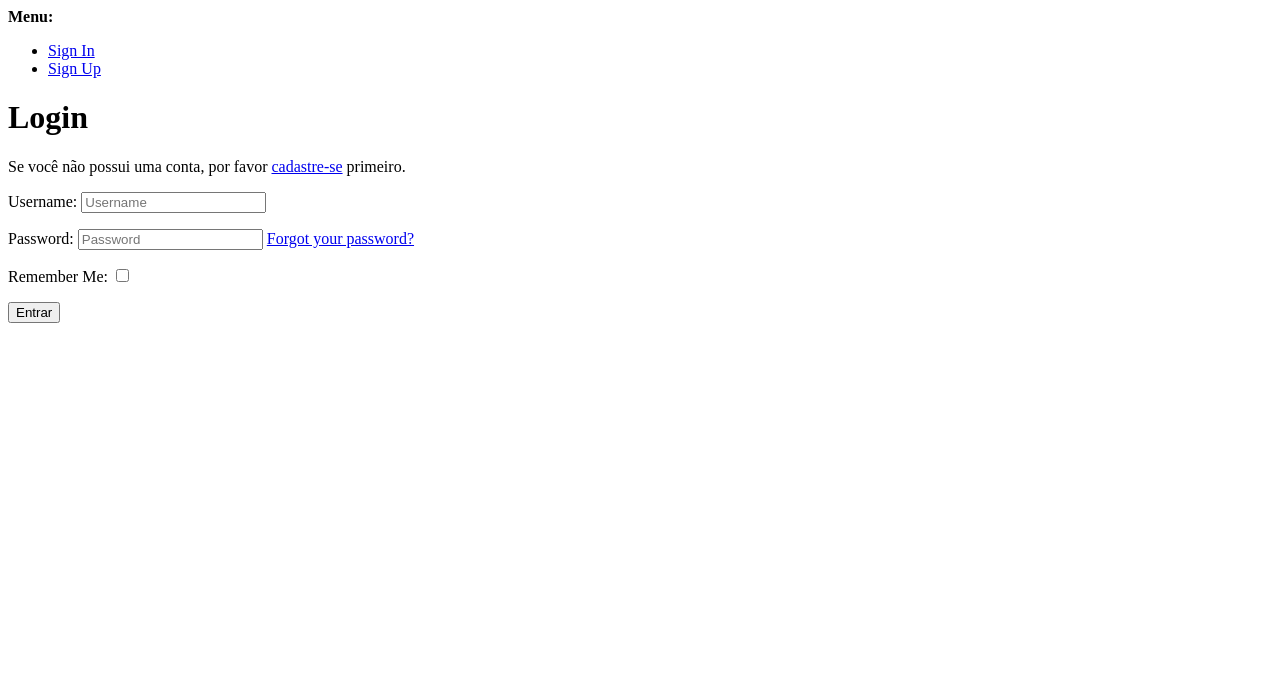
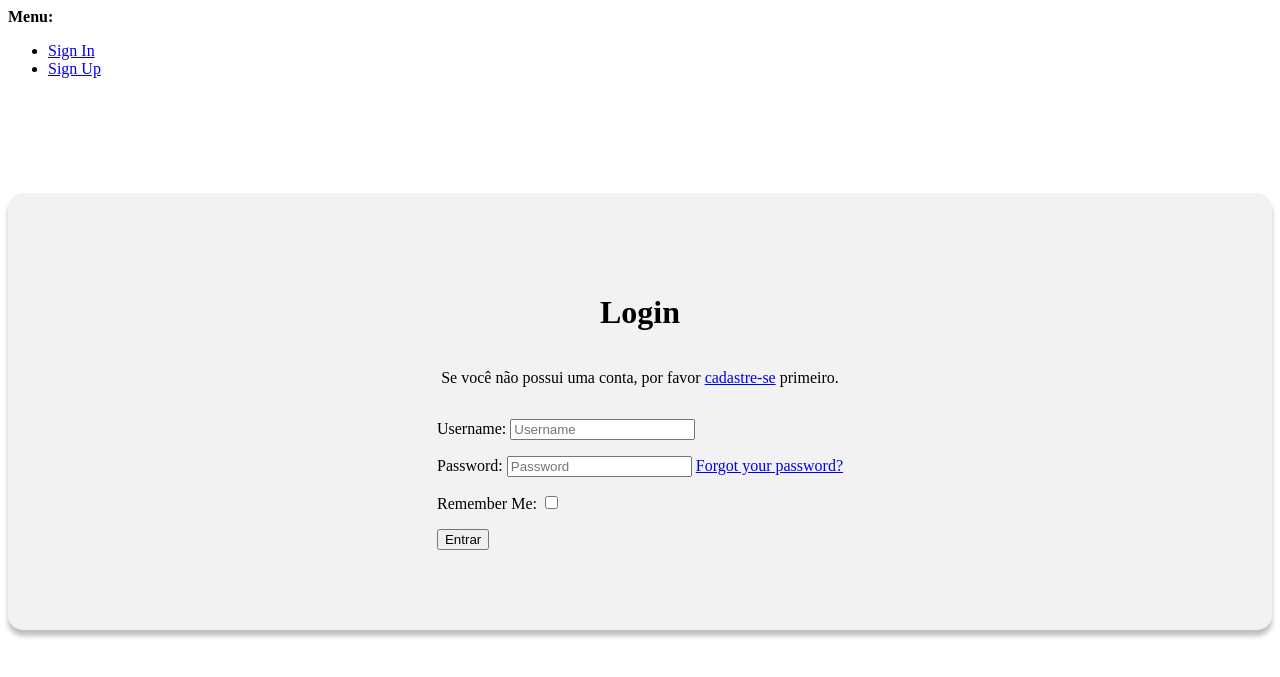
Before and after one commit to Avelino-Gabriel/Demonstracao_Django, a Django app: page /login/ in a window 1280 px wide. Shown: the top 677 px of the page. Run offline with Django 5.2, Linux system fonts and the light colour scheme; some libraries are stand-ins or nearby versions.

Commit message:
Tela de Login

```diff
--- a/clinica/pacientes/static/pacientes/css/style.css
+++ b/clinica/pacientes/static/pacientes/css/style.css
@@ -1,3 +1,17 @@
+.container{
+    display: flex;
+    flex-direction: column;
+    flex-wrap: wrap;
+    align-items: center;
+    justify-content: center;
+    align-content: center;
+    border-radius: 15px;
+    background-color: #F2F2F2;
+    box-shadow: 0px 6px 5px 0px #00000040;
+    padding: 80px 10%;
+    margin: 115px 0;
+}
+
 .button{
     width: 130px;
     height: 40px;
--- a/clinica/pacientes/templates/account/login.html
+++ b/clinica/pacientes/templates/account/login.html
@@ -1,11 +1,18 @@
 {% extends "account/base_entrance.html" %}
 {% load i18n %}
 {% load allauth account %}
-{% block head_title %}
-    {% trans "Cadastro" %}
-{% endblock head_title %}
+{% load static %}
+
+    {% block head_title %}
+    {% trans "Login" %}
+    {% endblock head_title %}
+    {% block extra_head %}
+    <link rel="stylesheet" href="{% static 'pacientes/css/style.css' %}">
+    {% endblock extra_head %}
+
 {% block content %}
-    {% element h1 %}
+    <div class="container">
+        {% element h1 %}
         {% trans "Login" %}
     {% endelement %}
     <p>
@@ -25,7 +32,7 @@
             {% endif %}
         {% endslot %}
         {% slot actions %}
-            {% element button type="submit" tags="prominent,login" %}
+            {% element button class="button" type="submit" tags="prominent,login"  %}
                 {% trans "Entrar" %}
             {% endelement %}
         {% endslot %}
@@ -33,4 +40,5 @@
     {% if SOCIALACCOUNT_ENABLED %}
         {% include "socialaccount/snippets/login.html" with page_layout="entrance" %}
     {% endif %}
+    </div>
 {% endblock content %}
```
